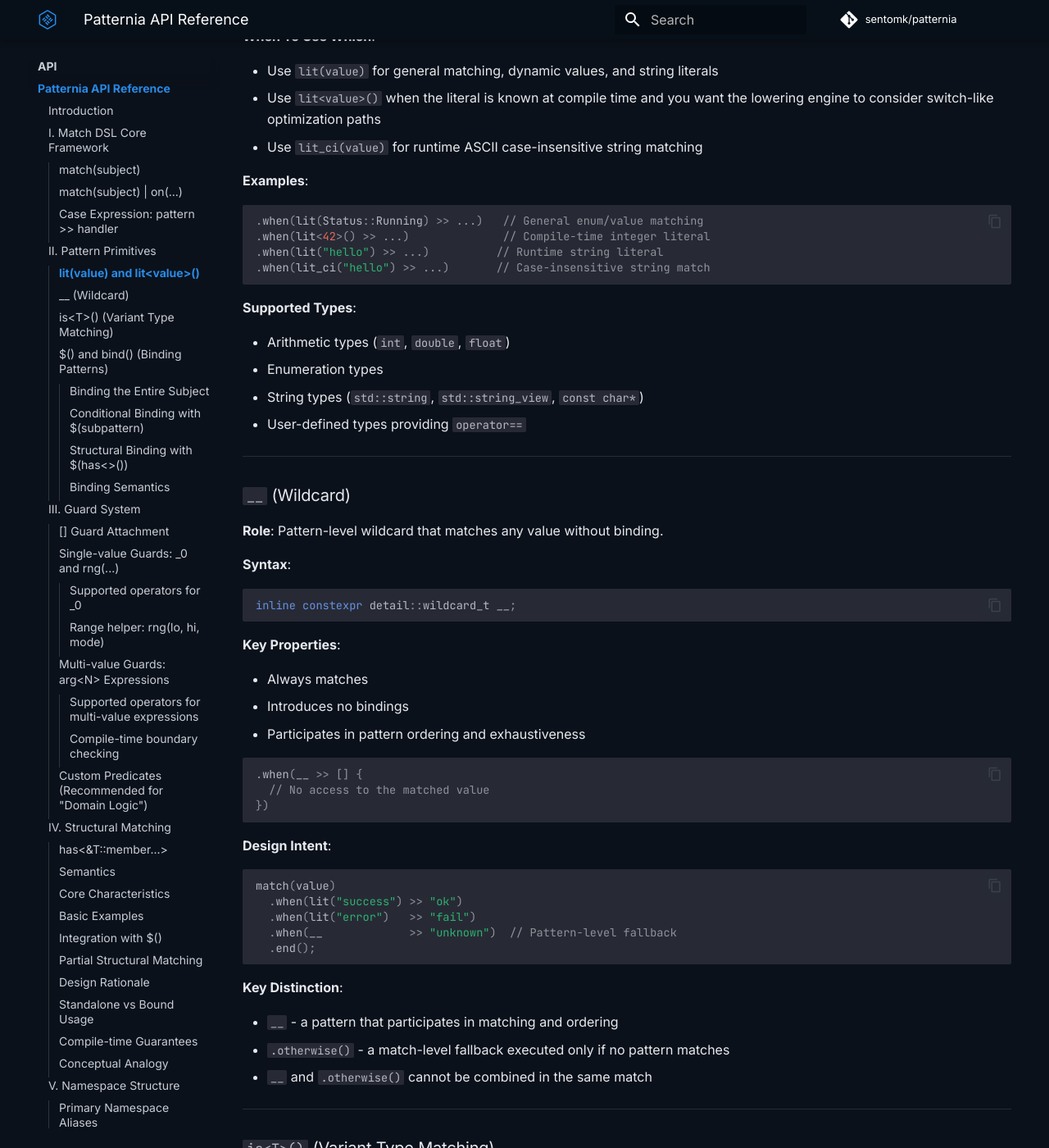
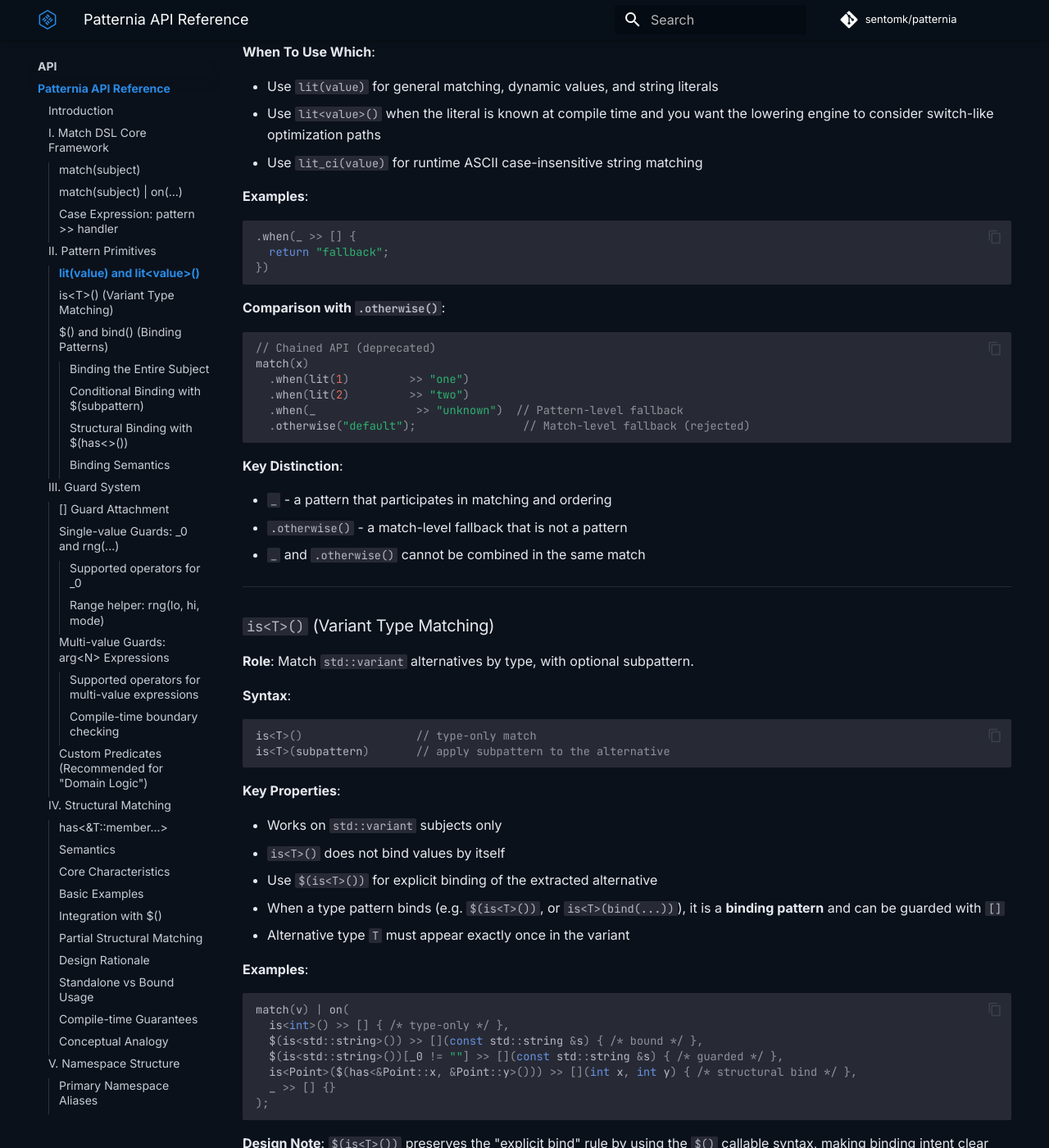
Before and after one commit to sentomk/patternia, an MkDocs documentation site: the page built from docs/api.md, in a window 1280 px wide and 1400 px high, scrolled down 3331 px. Shown: the whole window at 82% size. Built offline with MkDocs 1.6.1 and Material for MkDocs 9.7.7, drawn with Linux system fonts in a browser that asks for light colours; comment, search, counter and statistics services are not loaded; some of the changed text lies outside the part shown.

Commit message:
docs(api): use _ instead of __ for wildcard pattern
- Changed all wildcard pattern examples from __ to _
- Updated wildcard pattern documentation section
- _ is more concise and follows conventions from Rust/Scala/Haskell
- __ remains available as an alias for compatibility

````diff
--- a/docs/api.md
+++ b/docs/api.md
@@ -32,8 +32,9 @@ match(subject)
 
 ```cpp
 match(x) | on(
-  lit(1) >> [] { return "one"; },
-  __ >> "default"
+  lit(1) >> [] { std::cout << "one\n"; },
+  lit(2) >> [] { std::cout << "two\n"; },
+  _      >> [] { std::cout << "other\n"; }
 );
 ```
 
@@ -57,7 +58,7 @@ match(subject) | on(case1, case2, ...)
 
 * Pipeline-style terminal form, evaluated immediately
 * Cases are evaluated sequentially using **first-match semantics**
-* Requires a pattern fallback `__` in the `on(...)` case list
+* Requires a pattern fallback `_` in the `on(...)` case list
 * Supports full pattern capabilities including guards and bindings
 
 **Basic Usage**:
@@ -66,7 +67,7 @@ match(subject) | on(case1, case2, ...)
 auto r = match(x) | on(
   lit(1) >> [] { return "one"; },
   lit(2) >> [] { return "two"; },
-  __     >> [] { return "other"; }
+  _     >> [] { return "other"; }
 );
 ```
 
@@ -161,58 +162,27 @@ constexpr auto lit_ci(V &&v);   // Runtime ASCII case-insensitive match
 **Examples**:
 
 ```cpp
-.when(lit(Status::Running) >> ...)   // General enum/value matching
-.when(lit<42>() >> ...)              // Compile-time integer literal
-.when(lit("hello") >> ...)          // Runtime string literal
-.when(lit_ci("hello") >> ...)       // Case-insensitive string match
-```
-
-**Supported Types**:
-
-* Arithmetic types (`int`, `double`, `float`)
-* Enumeration types
-* String types (`std::string`, `std::string_view`, `const char*`)
-* User-defined types providing `operator==`
-
----
-
-### `__` (Wildcard)
-
-**Role**: Pattern-level wildcard that matches any value without binding.
-
-**Syntax**:
-
-```cpp
-inline constexpr detail::wildcard_t __;
-```
-
-**Key Properties**:
-
-* Always matches
-* Introduces no bindings
-* Participates in pattern ordering and exhaustiveness
-
-```cpp
-.when(__ >> [] {
-  // No access to the matched value
+.when(_ >> [] {
+  return "fallback";
 })
 ```
 
-**Design Intent**:
+**Comparison with `.otherwise()`**:
 
 ```cpp
-match(value)
-  .when(lit("success") >> "ok")
-  .when(lit("error")   >> "fail")
-  .when(__             >> "unknown")  // Pattern-level fallback
-  .end();
+// Chained API (deprecated)
+match(x)
+  .when(lit(1)         >> "one")
+  .when(lit(2)         >> "two")
+  .when(_               >> "unknown")  // Pattern-level fallback
+  .otherwise("default");                // Match-level fallback (rejected)
 ```
 
 **Key Distinction**:
 
-* `__` - a pattern that participates in matching and ordering
-* `.otherwise()` - a match-level fallback executed only if no pattern matches
-* `__` and `.otherwise()` cannot be combined in the same match
+* `_` - a pattern that participates in matching and ordering
+* `.otherwise()` - a match-level fallback that is not a pattern
+* `_` and `.otherwise()` cannot be combined in the same match
 
 ---
 
@@ -242,7 +212,7 @@ match(v) | on(
   $(is<std::string>()) >> [](const std::string &s) { /* bound */ },
   $(is<std::string>())[_0 != ""] >> [](const std::string &s) { /* guarded */ },
   is<Point>($(has<&Point::x, &Point::y>())) >> [](int x, int y) { /* structural bind */ },
-  __ >> [] {}
+  _ >> [] {}
 );
 ```
 
@@ -295,7 +265,7 @@ $(is<T>())       ≡ bind(is<T>())
 ```cpp
 match(x) | on(
   $() >> [](auto v) { return "captured: " + std::to_string(v); },
-  __ >> "default"
+  _ >> "default"
 );
 ```
 
@@ -311,7 +281,7 @@ match(status) | on(
   $(lit(Status::Running)) >> [](Status s) {
     return fmt("status = {}", static_cast<int>(s));
   },
-  __ >> "unknown"
+  _ >> "unknown"
 );
 ```
 
@@ -335,7 +305,7 @@ match(p) | on(
   $(has<&Point::x, &Point::y>()) >> [](int x, int y) {
     return fmt("({}, {})", x, y);
   },
-  __ >> "invalid"
+  _ >> "invalid"
 );
 ```
 
@@ -349,7 +319,7 @@ Partial binding is expressed by listing only the desired members:
 ```cpp
 match(p) | on(
   $(has<&Point::x>()) >> [](int x) { return fmt("x = {}", x); },
-  __ >> "invalid"
+  _ >> "invalid"
 );
 ```
 
@@ -419,7 +389,7 @@ match(x) | on(
     // 3) guard (_0 > 0) is evaluated
     // 4) handler runs only if guard passes
   },
-  __ >> [] {}
+  _ >> [] {}
 );
 ```
 
@@ -430,7 +400,7 @@ match(v) | on(
   $(is<std::string>())[_0 != ""] >> [](const std::string &s) {
     /* guarded alternative */
   },
-  __ >> [] {}
+  _ >> [] {}
 );
 ```
 
@@ -512,7 +482,7 @@ There is **no `rng(...)`** for `arg<N>` expressions in the current design.
 match(p) | on(
   $(has<&Point::x, &Point::y>())[arg<0> + arg<1> == 0] >>
     [](int x, int y) { /* ... */ },
-  __ >> [] {}
+  _ >> [] {}
 );
 ```
 
@@ -521,7 +491,7 @@ match(p) | on(
 match(pkt) | on(
   $(has<&Packet::type, &Packet::length>())[arg<0> == 0x01 && arg<1> == 0] >>
     [](auto type, auto len) { /* ... */ },
-  __ >> [] {}
+  _ >> [] {}
 );
 ```
 
@@ -559,7 +529,7 @@ match(msg) | on(
   $(has<&Message::payload>())[non_empty] >> [](auto const& payload) {
     // payload is guaranteed non-empty here
   },
-  __ >> [] {}
+  _ >> [] {}
 );
 ```
 
@@ -570,7 +540,7 @@ auto sum_is_even = [](int a, int b) {
 
 match(p) | on(
   $(has<&Point::x, &Point::y>())[sum_is_even] >> [](int x, int y) { /* ... */ },
-  __ >> [] {}
+  _ >> [] {}
 );
 ```
 
@@ -653,7 +623,7 @@ match(p) | on(
   $(has<&Point::x, &Point::y>()) >> [](int x, int y) {
     return fmt("({}, {})", x, y);
   },
-  __ >> [] {}
+  _ >> [] {}
 );
 ```
 
@@ -674,7 +644,7 @@ match(p) | on(
   $(has<&Point::x>()) >> [](int x) {
     return fmt("x = {}", x);
   },
-  __ >> [] {}
+  _ >> [] {}
 );
 ```
 
````
